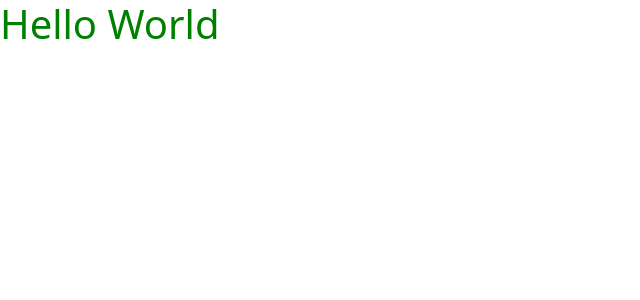
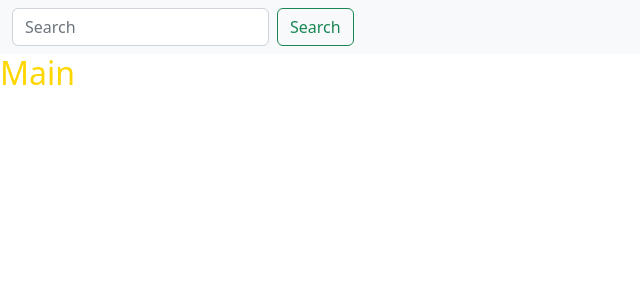
Before and after one commit to Seme87/vite-boolflix, a Vue app: page / in a window 1280 px wide. Shown: the top 300 px of the page, without its empty margins (0-640 px from the left). Built offline with nearby package versions, Linux system fonts and the light colour scheme.

Commit message:
creazione state management

```diff
--- a/src/App.vue
+++ b/src/App.vue
@@ -1,15 +1,23 @@
 <script>
-import HelloWorld from "./components/HelloWorld.vue";
+import AppHeader from "./components/AppHeader.vue";
+import AppMain from "./components/AppMain.vue";
 export default {
   components: {
-    HelloWorld,
+    AppHeader,
+    AppMain,
+  },
+  methods: {
+    saluta() {
+      console.log("Buongiorno");
+    },
   },
 };
 </script>
 
 <template>
   <div>
-    <HelloWorld />
+    <AppHeader @cliccato="saluta" />
+    <AppMain />
   </div>
 </template>
 
--- /dev/null
+++ b/src/components/AppHeader.vue
@@ -0,0 +1,35 @@
+<script>
+import { store } from "../store";
+
+export default {
+  name: "AppHeader",
+  data() {
+    return {
+      store,
+    };
+  },
+};
+</script>
+
+<template>
+  <nav class="navbar bg-light">
+    <div class="container-fluid">
+      <form class="d-flex" role="search" @submit.prevent="">
+        <input
+          @click="$emit('cliccato')"
+          class="form-control me-2"
+          type="search"
+          placeholder="Search"
+          aria-label="Search"
+        />
+        <button class="btn btn-outline-success" type="submit">Search</button>
+      </form>
+    </div>
+  </nav>
+</template>
+
+<style lang="scss" scoped>
+h1 {
+  color: green;
+}
+</style>
--- /dev/null
+++ b/src/components/AppMain.vue
@@ -0,0 +1,21 @@
+<script>
+    export default {
+        name:'AppMain'
+
+    }
+</script>
+
+
+<template>
+    <div>
+        <h2>Main</h2>
+    </div>
+</template>
+
+
+
+<style lang="scss" scoped>
+h2{
+    color: gold;
+}
+</style>
--- a/src/components/HelloWorld.vue
+++ /dev/null
@@ -1,19 +0,0 @@
-<script>
-export default {
-  name: "HelloWord",
-};
-</script>
-
-<template>
-  <div>
-    <h1>Hello World</h1>
-  </div>
-</template>
-
-<style lang="scss" scoped>
-h1 {
-  @include media-breakpoint-up(md) {
-    color: green;
-  }
-}
-</style>
--- /dev/null
+++ b/src/store.js
@@ -0,0 +1,5 @@
+import { reactive } from "vue";
+
+export const store = reactive({
+  searchText: "",
+});
```
